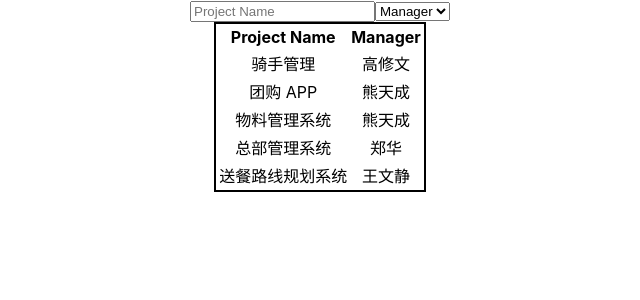
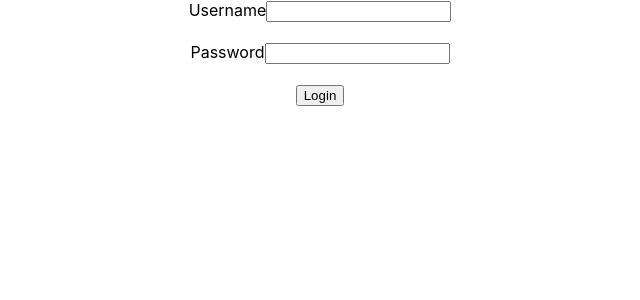
Before and after one commit to cycyjing/jira-demo, a React (Create React App) app: page / in a window 1280 px wide. Shown: the top 300 px of the page, without its empty margins (320-960 px from the left). Built offline with nearby package versions, Linux system fonts and the light colour scheme; data requests are answered from the project's data file.

Commit message:
feat: add json server middleware for custom api not RESTful api

```diff
--- a/package.json
+++ b/package.json
@@ -23,7 +23,7 @@
     "test": "react-scripts test",
     "eject": "react-scripts eject",
     "prepare": "husky install",
-    "json-server": "json-server __json_server_mock__/db.json --watch --port 3000"
+    "json-server": "json-server __json_server_mock__/db.json --watch --port 3000 --middlewares ./__json_server_mock__/middleware.js"
   },
   "eslintConfig": {
     "extends": [
--- a/src/App.tsx
+++ b/src/App.tsx
@@ -1,11 +1,13 @@
 import React from "react";
 import "./App.css";
 import ProjectListScreen from "screens/project-list";
+import LoginScreen from "screens/login";
 
 function App() {
   return (
     <div className="App">
-      <ProjectListScreen />
+      {/* <ProjectListScreen /> */}
+      <LoginScreen />
       {/* <TsReactTest/> */}
     </div>
   );
--- /dev/null
+++ b/src/screens/login/index.tsx
@@ -0,0 +1,40 @@
+import React, { FormEvent } from "react";
+
+const apiUrl = process.env.REACT_APP_API_URL;
+
+const LoginScreen = () => {
+  const login = (param: { username: string; password: string }) => {
+    fetch(`${apiUrl}/login`, {
+      method: "POST",
+      headers: {
+        "Content-Type": "application/json",
+      },
+      body: JSON.stringify(param),
+    }).then(async (response) => {
+      if (response.ok) {
+      }
+    });
+  };
+  const submitHandle = (e: FormEvent<HTMLFormElement>) => {
+    e.preventDefault();
+    const username = (e.currentTarget.elements[0] as HTMLInputElement).value;
+    const password = (e.currentTarget.elements[1] as HTMLInputElement).value;
+    login({ username, password });
+  };
+
+  return (
+    <form onSubmit={submitHandle} onClick={submitHandle}>
+      <label htmlFor="username">Username</label>
+      <input type="text" id="username" />
+      <br />
+      <br />
+      <label htmlFor="password">Password</label>
+      <input type="password" id="password" />
+      <br />
+      <br />
+      <button type="submit">Login</button>
+    </form>
+  );
+};
+
+export default LoginScreen;
```
Also changed, not shown: __json_server_mock__/middleware.js (added, +18 -0 lines).
